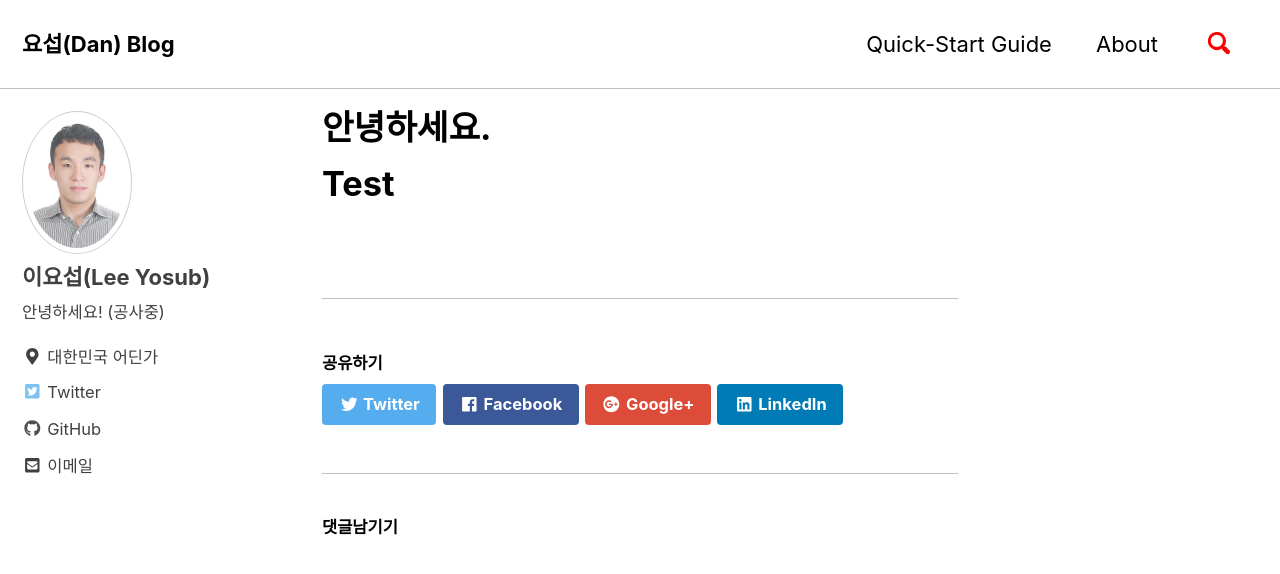
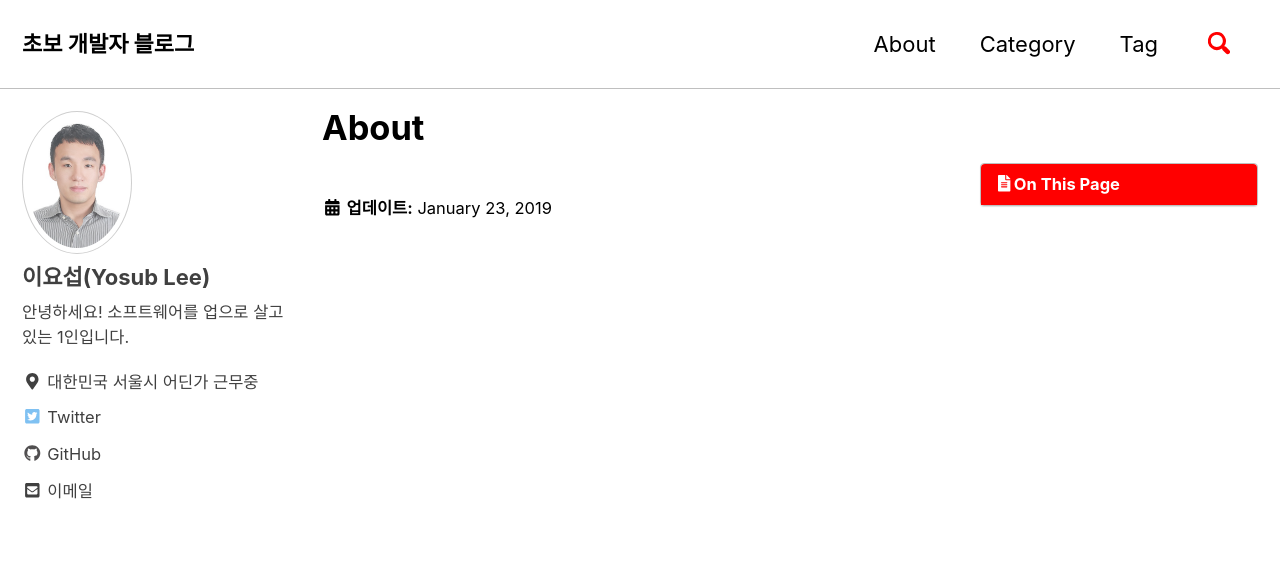
Before and after one commit to YosubLee/ysdev, a Jekyll site: the page built from _pages/about.md, in a window 1280 px wide and 900 px high. Shown: the top 574 px of the window. Built offline with Jekyll 4.4.1, drawn with Linux system fonts in a browser that asks for light colours; cached includes are drawn as plain includes; comment, search, counter and statistics services are not loaded; some of the changed text lies outside the part shown.

Commit message:
Tag 및 Category 완료

```diff
--- a/_config.yml
+++ b/_config.yml
@@ -16,10 +16,10 @@ minimal_mistakes_skin    : "contrast"
 
 # Site Settings
 locale                   : "ko-KR"
-title                    : "요섭(Dan) Blog"
+title                    : "초보 개발자 블로그"
 title_separator          : "|"
-name                     : "이요섭(Lee Yosub)"
-description              : "소프트웨어 개발 및 그 이외의 정보를 담은 블로그 입니다. (공사중)"
+name                     : "Yosub Lee"
+description              : "소프트웨어(Software) 및 그 이외의 정보를 담은 블로그"
 url                      : "https://yosublee.github.io"
 baseurl                  : # the subpath of your site, e.g. "/blog"
 repository               : #"YosubLee/ysdev"
@@ -106,10 +106,10 @@ analytics:
 
 # Site Author
 author:
-  name             : "이요섭(Lee Yosub)"
+  name             : "이요섭(Yosub Lee)"
   avatar           : "/assets/images/yslee03.jpg"
-  bio              : "안녕하세요! (공사중)"
-  location         : "대한민국 어딘가"
+  bio              : "안녕하세요! 소프트웨어를 업으로 살고 있는 1인입니다."
+  location         : "대한민국 서울시 어딘가 근무중"
   email            : "yosub0901@gmail.com"
   links:
     - label: "Email"
@@ -298,11 +298,8 @@ defaults:
       related: false
   #_pages
   - scope:
-      path: ""
+      path: "_pages"
       type: pages
     values:
       layout: single
       author_profile: true
-      comments: true
-      share: true
-      related: false
--- a/_pages/about.md
+++ b/_pages/about.md
@@ -1,6 +1,6 @@
 ---
-title: 안녕하세요.
-permalink: /about
+permalink: /about/
+title: "About"
+last_modified_at: 2019-01-23T20:23:03-05:00
+toc: true
 ---
-
-# Test
```
Also changed, not shown: _data/navigation.yml (+5 -9 lines), _pages/category-archive.md (added, +6 -0 lines), _pages/tag-archive.md (added, +6 -0 lines).
